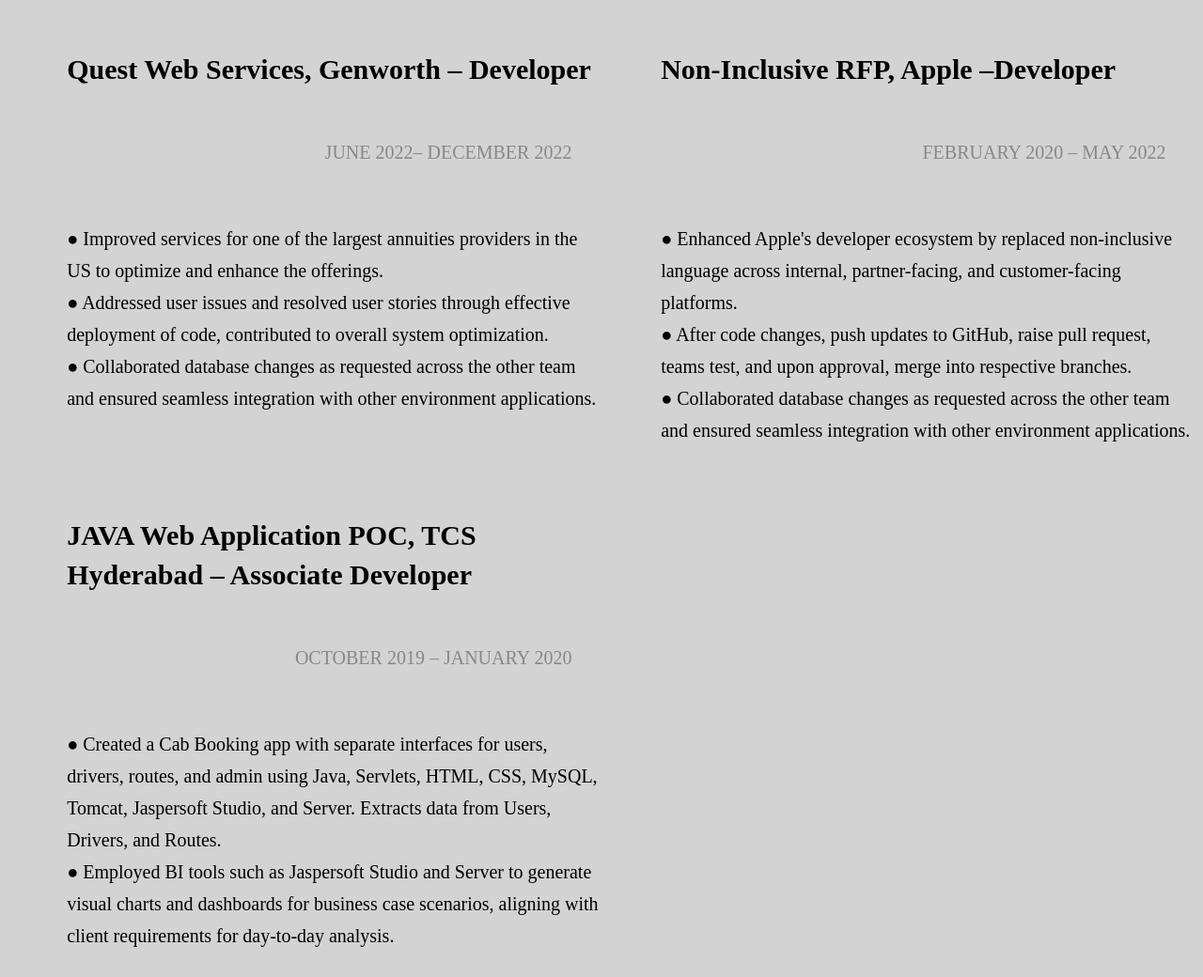
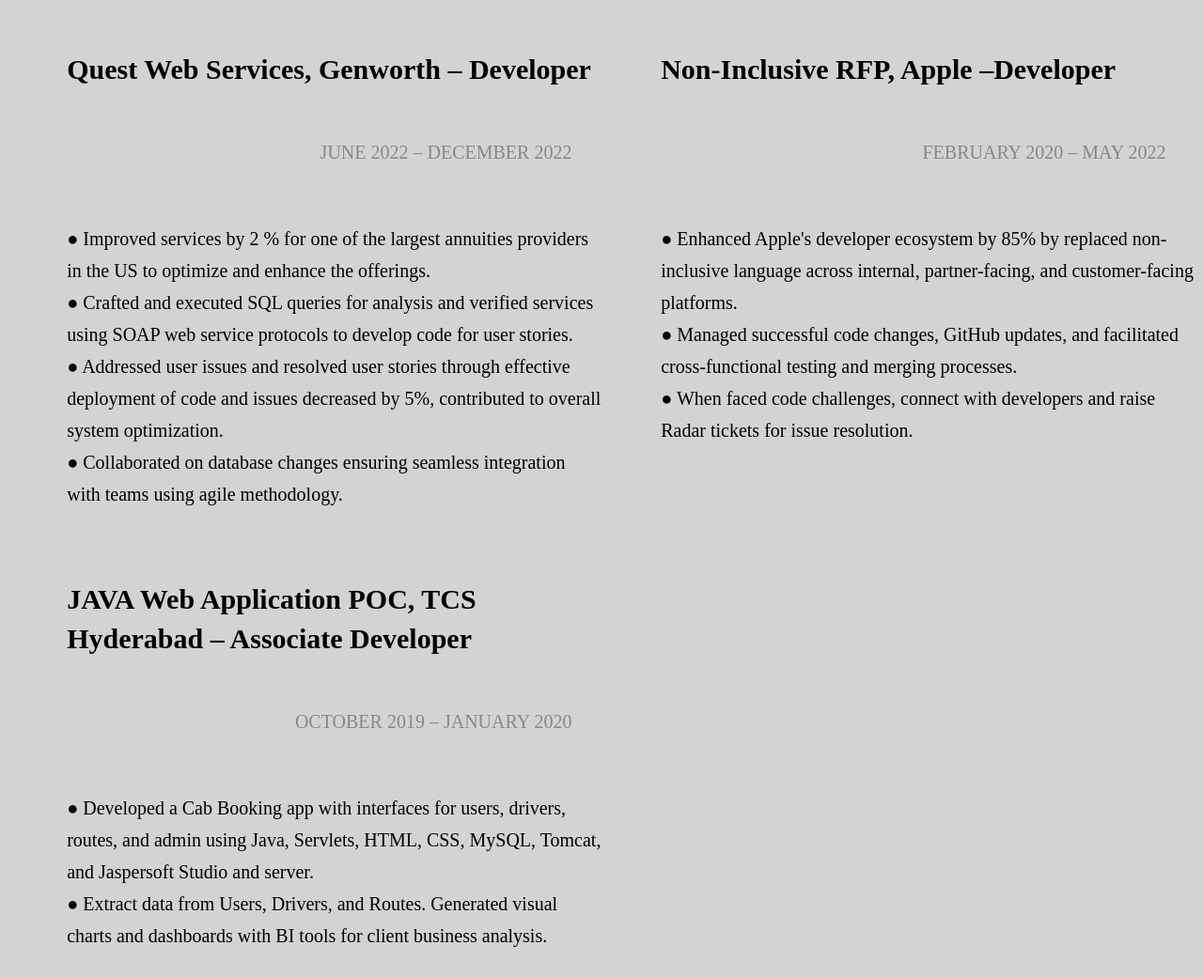
Before and after one commit to jaishivamahesh/Portfolio, a plain HTML site: page workexperience.html in a window 1280 px wide. Shown: the part 759-1799 px from the top of the page at 94% size. Drawn offline with Linux system fonts and the light colour scheme; a web font is replaced by a local one.

Commit message:
Updated Workexperience.html and latest resume

```diff
--- a/workexperience.html
+++ b/workexperience.html
@@ -28,19 +28,15 @@
 
                 <div class="text-color animate delay02">
                     <h5>Quest Web Services, Genworth – Developer </h5>
-                    <p class="size-medium text-color-gray animate">JUNE 2022– DECEMBER 2022</p>
+                    <p class="size-medium text-color-gray animate">JUNE 2022 – DECEMBER 2022</p>
 
 
                     <p>
-                        <br>● Improved services for one of the largest annuities providers in the US to optimize and
-                        enhance
-                        the offerings.
-                        <br>● Addressed user issues and resolved user stories through effective deployment of code,
-                        contributed to overall
-                        system optimization.
-                        <br>● Collaborated database changes as requested across the other team and ensured seamless
-                        integration with
-                        other environment applications.
+                        <br>● Improved services by 2 % for one of the largest annuities providers in the US to optimize and enhance the offerings.
+                        <br>● Crafted and executed SQL queries for analysis and verified services using SOAP web service protocols to develop code for user stories.
+                        <br>● Addressed user issues and resolved user stories through effective deployment of code and issues decreased by 5%,
+                        contributed to overall system optimization.
+                        <br>● Collaborated on database changes ensuring seamless integration with teams using agile methodology.
                     </p>
                 </div>
 
@@ -49,16 +45,10 @@
                     <p class="size-medium text-color-gray animate">FEBRUARY 2020 – MAY 2022</p>
 
                     <p>
-                        <br>● Enhanced Apple's developer ecosystem by replaced non-inclusive language across internal,
-                        partner-facing,
+                        <br>● Enhanced Apple's developer ecosystem by 85% by replaced non-inclusive language across internal, partner-facing,
                         and customer-facing platforms.
-                        <br>● After code changes, push updates to GitHub, raise pull request, teams test, and upon
-                        approval,
-                        merge into
-                        respective branches.
-                        <br>● Collaborated database changes as requested across the other team and ensured seamless
-                        integration with
-                        other environment applications.
+                        <br>● Managed successful code changes, GitHub updates, and facilitated cross-functional testing and merging processes.
+                        <br>● When faced code challenges, connect with developers and raise Radar tickets for issue resolution.
                     </p>
                 </div>
 
@@ -67,15 +57,10 @@
                     <p class="size-medium text-color-gray animate">OCTOBER 2019 – JANUARY 2020</p>
 
                     <p>
-                        <br>● Created a Cab Booking app with separate interfaces for users, drivers, routes, and admin
-                        using
-                        Java, Servlets,
-                        HTML, CSS, MySQL, Tomcat, Jaspersoft Studio, and Server. Extracts data from Users, Drivers, and
-                        Routes.
-
-                        <br>● Employed BI tools such as Jaspersoft Studio and Server to generate visual charts and
-                        dashboards for business
-                        case scenarios, aligning with client requirements for day-to-day analysis.
+                        <br>● Developed a Cab Booking app with interfaces for users, drivers, routes, and admin using Java, Servlets, HTML, CSS,
+                        MySQL, Tomcat, and Jaspersoft Studio and server.
+                        <br>● Extract data from Users, Drivers, and Routes. Generated visual charts and dashboards with BI tools for client business
+                        analysis.
                     </p>
                 </div>
             </div>
@@ -85,6 +70,29 @@
                     <h4 class="text-color animate">ACADEMIC PROJECTS</h4>
                 </div>
                 <div class="work-grid">
+                    <div class="text-color animate delay02">
+                        <h5>Path Traking Mobile Application – Pace University</h5>
+                        <p class="size-medium text-color-gray animate">JANUARY 2024 – MAY 2024</p>
+
+                        <p>
+                            <br>● Designed and developed a mobile application for real-time train schedule updates in New Jersey PATH, improving polling efficiency by 80% and adding significant value for commuters.
+                            <br>● Leveraged Ionic React, JavaScript, APIs, and Capacitor/Cordova plugins to implement local notifications and vibration alerts of upcoming train arrivals, enhancing user experience by 20% for a seamless travel experience.
+
+                        </p>
+                    </div>
+                    <div class="text-color animate delay02">
+                        <h5>WeatherHub – Pace University <a href="https://github.com/jaishivamahesh/WeatherHub">(Visit)</a></h5>
+                        <p class="size-medium text-color-gray animate">SEPTEMBER 2023 – DECEMBER 2023</p>
+
+                        <p>
+                            <br>● While in a team of three, an innovative weather application integrating frontend components, MySQL databases, and
+                            backend web services. Implemented secure user authentication for login, logout, and registration functionalities.
+                            <br>● Designed intuitive cursor-based weather forecast feature grabbed 90% attention in the presentation that allowing users
+                            to pinpoint locations on a world map using a cursor for precise weather forecasts and Enabled map-based location
+                            search to forecast the weather.
+
+                        </p>
+                    </div>
                     <div class="text-color animate delay02">
                         <h5>JBlood Donation Database Management System – Pace University</h5>
                         <p class="size-medium text-color-gray animate">MARCH 2023</p>
```
Also changed, not shown: about.html (+1 -1 lines), work.html (+8 -0 lines), 1 other file.
